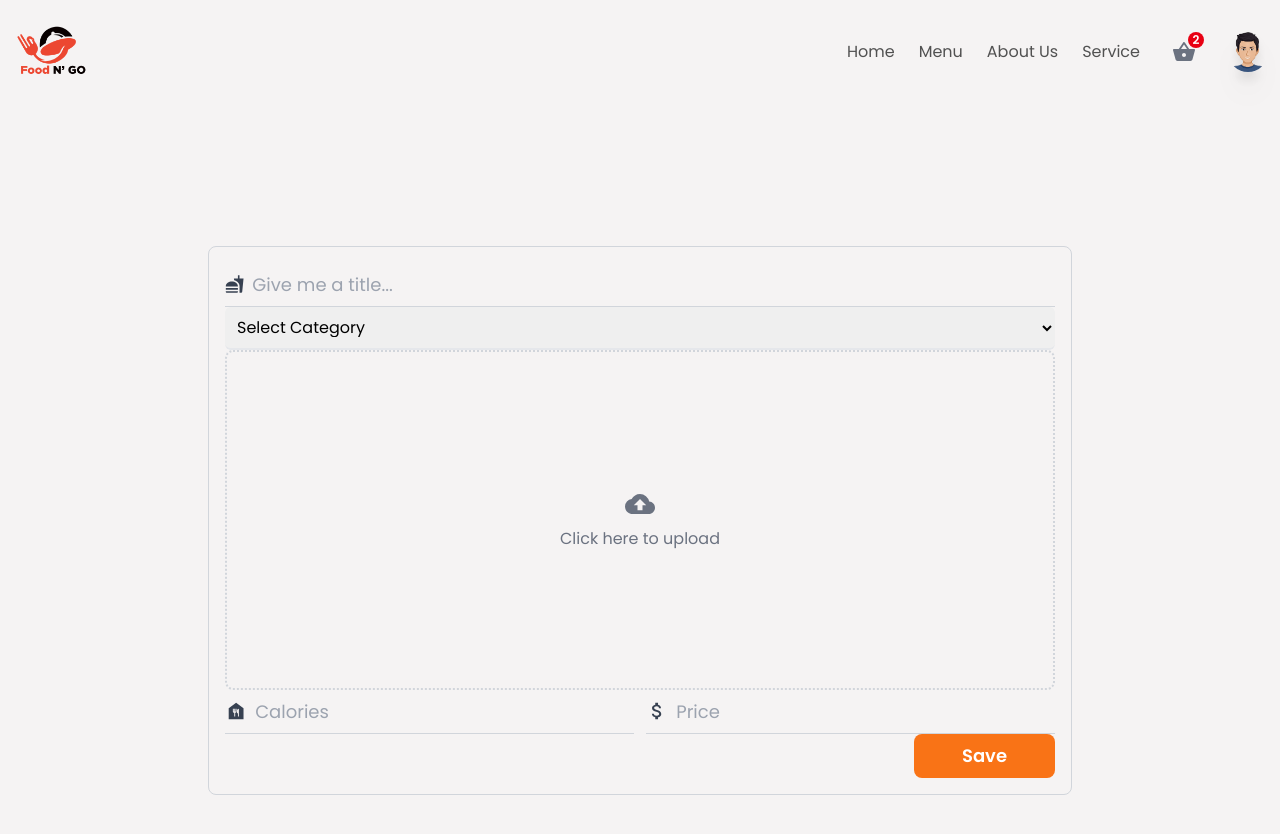
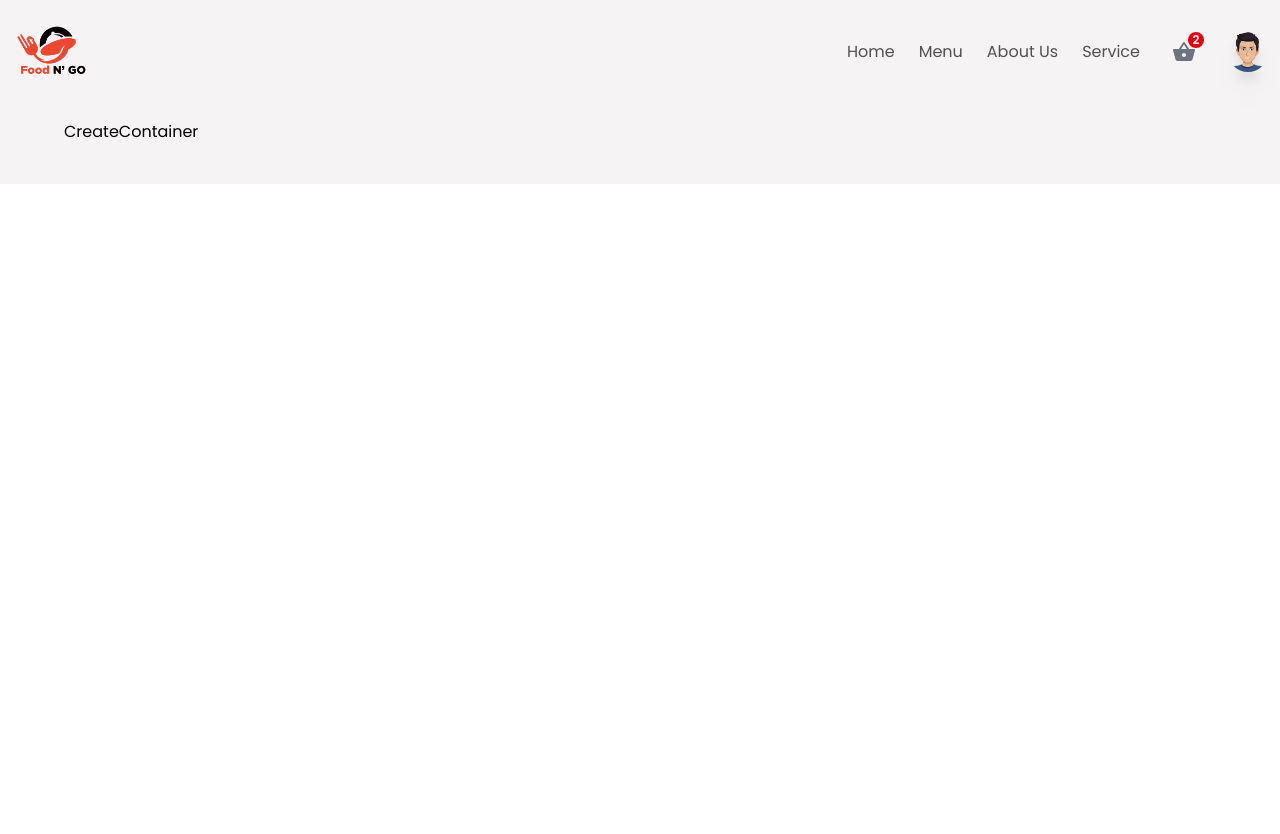
Before and after one commit to gero7711/Go-Food, a React (Create React App) app in the folder Capstone/my-app/: page /createItem in a window 1280 px wide. Shown: the top 834 px of the page. After the commit the page ends 800 px from the top, so only its background shows below. Built offline with nearby package versions, Linux system fonts and the light colour scheme.

Commit message:
Revert "Create Container"
This reverts commit 743bfbd5f26c4b66c56e86ee1210a9a4b22e8751.

```diff
--- a/Capstone/my-app/src/components/CreateContainer.jsx
+++ b/Capstone/my-app/src/components/CreateContainer.jsx
@@ -1,204 +1,9 @@
-import React, { useState } from "react";
-import { motion } from "framer-motion";
-import { categories } from "../utils/data";
-import {
-  MdFastfood,
-  MdCloudUpload,
-  MdDelete,
-  MdFoodBank,
-  MdAttachMoney,
-       } from "react-icons/md";
+import React from "react";
 
-import Loader from "./Loader";
-import {
-  deleteObject,
-  getDownloadURL,
-  ref,
-  uploadBytesResumable,
-} from "firebase/storage";
-import { storage } from "../firebase.config";
 const CreateContainer = () => {
-  const [title, setTitle] = useState("");
-  const [calories, setCalories] = useState("");
-  const [price, setPrice] = useState("");
-  const [category, setCategory] = useState(null);
-  const [imageAsset, setImageAsset] = useState(null);
-  const [fields, setFields] = useState(false);
-  const [alertStatus, setAlertStatus] = useState("danger");
-  const [msg, setMsg] = useState(null);
-  const [isLoading, setIsLoading] = useState(false);
-  const uploadImage = (e) => {
-    setIsLoading(true);
-    const imageFile = e.target.files[0];
-    const storageRef = ref(storage, `Images/${Date.now()}-${imageFile.name}`);
-    const uploadTask = uploadBytesResumable(storageRef, imageFile);
-
-    uploadTask.on(
-      "state_changed",
-      (snapshot) => {
-        const uploadProgress =
-          (snapshot.bytesTransferred / snapshot.totalBytes) * 100;
-      },
-      (error) => {
-        console.log(error);
-        setFields(true);
-        setMsg("Error while uploading : Try AGain 🙇");
-        setAlertStatus("danger");
-        setTimeout(() => {
-          setFields(false);
-          setIsLoading(false);
-        }, 4000);
-      },
-      () => {
-        getDownloadURL(uploadTask.snapshot.ref).then((downloadURL) => {
-          setImageAsset(downloadURL);
-          setIsLoading(false);
-          setFields(true);
-          setMsg("Image uploaded successfully 😊");
-          setAlertStatus("success");
-          setTimeout(() => {
-            setFields(false);
-          }, 4000);
-        });
-      }
-    );
-  };
-  const deleteImage = () => {};
-  const saveDetails = () => {};
-
   return (
-    <div className="w-full min-h-screen flex items-center justify-center">
-      <div
-        className="w-[90%] md:w-[75%] border border-gray-300 rounded-lg p-4 flex flex-col
-      items-center justify-center"
-      >
-        {fields && (
-          <motion.p
-            initial={{ opacity: 0 }}
-            animate={{ opacity: 1 }}
-            exit={{ opacity: 0 }}
-            className={`w-full p-2 rounded-lg text-center text-lg font-semibold ${
-              alertStatus === "danger"
-                ? "bg-red-400 text-red-800"
-                : "bg-emerald-400 text-emerald-800"
-            }`}
-          >
-            {msg}
-          </motion.p>
-        )}
-        <div className="w-full py-2 border-b border-gray-300 flex items-center gap-2">
-          <MdFastfood className="text-xl text-gray-700" />
-          <input
-            type="text"
-            required
-            value={title}
-            onChange={(e) => setTitle(e.target.value)}
-            placeholder="Give me a title..."
-            className="w-full h-full text-lg bg-transparent outline-none border-none placeholder:text-gray-400 text-textColor"
-          />
-        </div>
-        <div className="w-full">
-          <select
-            onChange={(e) => setCategory(e.target.value)}
-            className="outline-none w-full text-base border-b-2 border-gray-200 p-2 rounded-md cursor-pointer"
-          >
-            <option value="other" className="bg-white">
-              Select Category
-            </option>
-            {categories &&
-              categories.map((item) => (
-                <option
-                  key={item.id}
-                  className="text-base border-0 outline-none capitalize bg-white text-headingColor"
-                  value={item.urlParamName}
-                >
-                  {item.name}
-                </option>
-              ))}
-          </select>
-        </div>
-        <div className="group flex justify-center items-center flex-col border-2 border-dotted border-gray-300 w-full h-225 md:h-340 cursor-pointer rounded-lg">
-          {isLoading ? (
-            <Loader />
-          ) : (
-            <>
-              {!imageAsset ? (
-                <>
-                  <label className="w-full h-full flex flex-col items-center justify-center cursor-pointer">
-                    <div className="w-full h-full flex flex-col items-center justify-center gap-2">
-                      <MdCloudUpload className="text-gray-500 text-3xl hover:text-gray-700" />
-                      <p className="text-gray-500 hover:text-gray-700">
-                        Click here to upload
-                      </p>
-                    </div>
-                    <input
-                      type="file"
-                      name="uploadimage"
-                      accept="image/*"
-                      onChange={uploadImage}
-                      className="w-0 h-0"
-                    />
-                  </label>
-                </>
-              ) : (
-                <>
-                  <div className="relative h-full">
-                    <img
-                      src={imageAsset}
-                      alt="uploaded image"
-                      className="w-full h-full object-cover"
-                    />
-                    <button
-                      type="button"
-                      className="absolute bottom-3 right-3 p-3 rounded-full bg-red-500 text-xl cursor-pointer outline-none hover:shadow-md  duration-500 transition-all ease-in-out"
-                      onClick={deleteImage}
-                    >
-                      <MdDelete className="text-white" />
-                    </button>
-                  </div>
-                </>
-              )}
-            </>
-          )}
-        </div>
-
-        <div className="w-full flex flex-col md:flex-row items-center gap-3">
-          <div className="w-full py-2 border-b border-gray-300 flex items-center gap-2">
-            <MdFoodBank className="text-gray-700 text-2xl" />
-            <input
-              type="text"
-              required
-              value={calories}
-              onChange={(e) => setCalories(e.target.value)}
-              placeholder="Calories"
-              className="w-full h-full text-lg bg-transparent outline-none border-none placeholder:text-gray-400 text-textColor"
-            />
-          </div>
-
-          <div className="w-full py-2 border-b border-gray-300 flex items-center gap-2">
-            <MdAttachMoney className="text-gray-700 text-2xl" />
-            <input
-              type="text"
-              required
-              value={price}
-              onChange={(e) => setPrice(e.target.value)}
-              placeholder="Price"
-              className="w-full h-full text-lg bg-transparent outline-none border-none placeholder:text-gray-400 text-textColor"
-            />
-          </div>
-        </div>
-        <div className="flex items-center w-full">
-          <button
-            type="button"
-            className="ml-0 md:ml-auto w-full md:w-auto border-none outline-none bg-orange-500 px-12 py-2 rounded-lg text-lg text-white font-semibold"
-            onClick={saveDetails}
-          >
-            Save
-          </button>
-        </div>
-      </div>
-    </div>
-  );
-};
+    <div>CreateContainer</div>
+  )
+}
 
 export default CreateContainer;
--- a/Capstone/my-app/src/components/Loader.jsx
+++ /dev/null
@@ -1,27 +0,0 @@
-import React from "react";
-
-const Loader = () => {
-  return (
-    <div role="status">
-      <svg
-        aria-hidden="true"
-        class="inline w-10 h-10 mr-2 text-gray-200 animate-spin dark:text-gray-600 fill-orange-600"
-        viewBox="0 0 100 101"
-        fill="none"
-        xmlns="http://www.w3.org/2000/svg"
-      >
-        <path
-          d="M100 50.5908C100 78.2051 77.6142 100.591 50 100.591C22.3858 100.591 0 78.2051 0 50.5908C0 22.9766 22.3858 0.59082 50 0.59082C77.6142 0.59082 100 22.9766 100 50.5908ZM9.08144 50.5908C9.08144 73.1895 27.4013 91.5094 50 91.5094C72.5987 91.5094 90.9186 73.1895 90.9186 50.5908C90.9186 27.9921 72.5987 9.67226 50 9.67226C27.4013 9.67226 9.08144 27.9921 9.08144 50.5908Z"
-          fill="currentColor"
-        />
-        <path
-          d="M93.9676 39.0409C96.393 38.4038 97.8624 35.9116 97.0079 33.5539C95.2932 28.8227 92.871 24.3692 89.8167 20.348C85.8452 15.1192 80.8826 10.7238 75.2124 7.41289C69.5422 4.10194 63.2754 1.94025 56.7698 1.05124C51.7666 0.367541 46.6976 0.446843 41.7345 1.27873C39.2613 1.69328 37.813 4.19778 38.4501 6.62326C39.0873 9.04874 41.5694 10.4717 44.0505 10.1071C47.8511 9.54855 51.7191 9.52689 55.5402 10.0491C60.8642 10.7766 65.9928 12.5457 70.6331 15.2552C75.2735 17.9648 79.3347 21.5619 82.5849 25.841C84.9175 28.9121 86.7997 32.2913 88.1811 35.8758C89.083 38.2158 91.5421 39.6781 93.9676 39.0409Z"
-          fill="currentFill"
-        />
-      </svg>
-      <span class="sr-only">Loading...</span>
-    </div>
-  );
-};
-
-export default Loader;
--- a/Capstone/my-app/src/components/index.js
+++ b/Capstone/my-app/src/components/index.js
@@ -2,4 +2,3 @@ export {default as Header} from "./Header.jsx";
 export {default as MainContainer} from "./MainContainer";
 export {default as CreateContainer} from "./CreateContainer";
 export {default as HomeContainer} from "./HomeContainer";
-export {default as Loader} from "./Loader";
--- a/Capstone/my-app/src/utils/data.js
+++ b/Capstone/my-app/src/utils/data.js
@@ -1,68 +1,11 @@
-import dessert4 from "../img/dessert4.PNG";
-import veg3 from "../img/veg3.PNG";
-import fruit2 from "../img/fruit2.PNG";
-import drinks1 from "../img/drinks1.PNG";
+import dessert4 from '../img/dessert4.PNG';
+import veg3 from '../img/veg3.PNG';
+import fruit2 from '../img/fruit2.PNG';
+import drinks1 from '../img/drinks1.PNG';
 
 export const heroData = [
-  {
-    id: 1,
-    name: "Icecream",
-    decp: "Choco-nilla-berry",
-    price: "30.00",
-    imageSrc: dessert4,
-  },
-  {
-    id: 2,
-    name: "Potato",
-    decp: "Fresh Potatoes",
-    price: "50.00",
-    imageSrc: veg3,
-  },
-  {
-    id: 3,
-    name: "Strawberry",
-    decp: "Sweet Strawberry",
-    price: "70.00",
-    imageSrc: fruit2,
-  },
-  {
-    id: 4,
-    name: "Shake",
-    decp: "Fruit Shake",
-    price: "80.00",
-    imageSrc: drinks1,
-  },
+  { id: 1, name: 'Icecream', decp: 'Choco-nilla-berry', price: '30.00', imageSrc: dessert4 },
+  { id: 2, name: 'Potato', decp: 'Fresh Potatoes', price: '50.00', imageSrc: veg3 },
+  { id: 3, name: 'Strawberry', decp: 'Sweet Strawberry', price: '70.00', imageSrc: fruit2 },
+  { id: 4, name: 'Shake', decp: 'Fruit Shake', price: '80.00', imageSrc: drinks1 },
 ];
-export const categories = [
-  {
-    id: 1,
-    name: "Desert",
-    urlParamName: "desert",
-  },
-  {
-    id: 2,
-    name: "Dish",
-    urlParamName: "dish",
-  },
-  {
-    id: 3,
-    name: "Meat",
-    urlParamName: "meat",
-  },
-  {
-    id: 4,
-    name: "Fruit",
-    urlParamName: "fruit",
-  },
-  {
-    id: 5,
-    name: "Vegie",
-    urlParamName: "veg",
-  },
-  {
-    id: 6,
-    name: "Drinks",
-    urlParamName: "drinks",
-  },
-
-];
```
Also changed, not shown: Capstone/my-app/src/components/Header.jsx (+4 -6 lines), Capstone/my-app/src/components/HomeContainer.jsx (+4 -4 lines).
